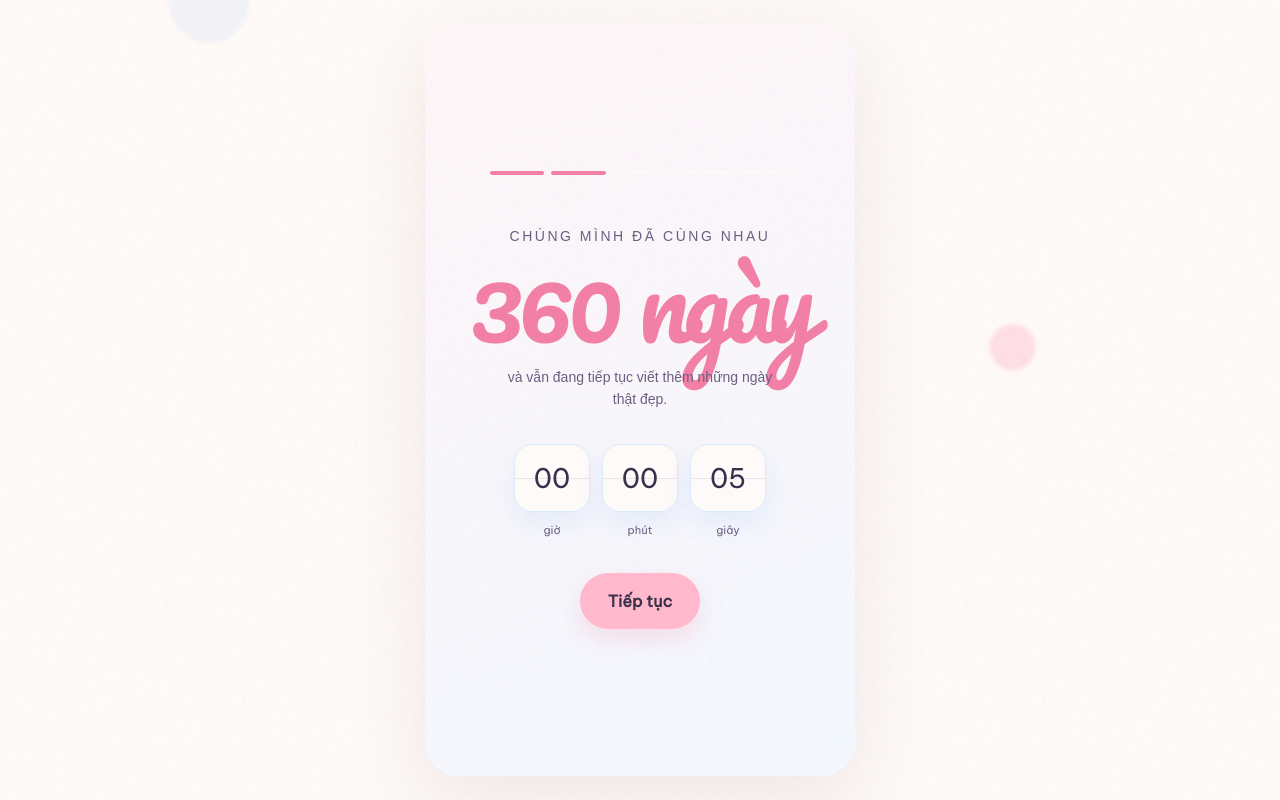
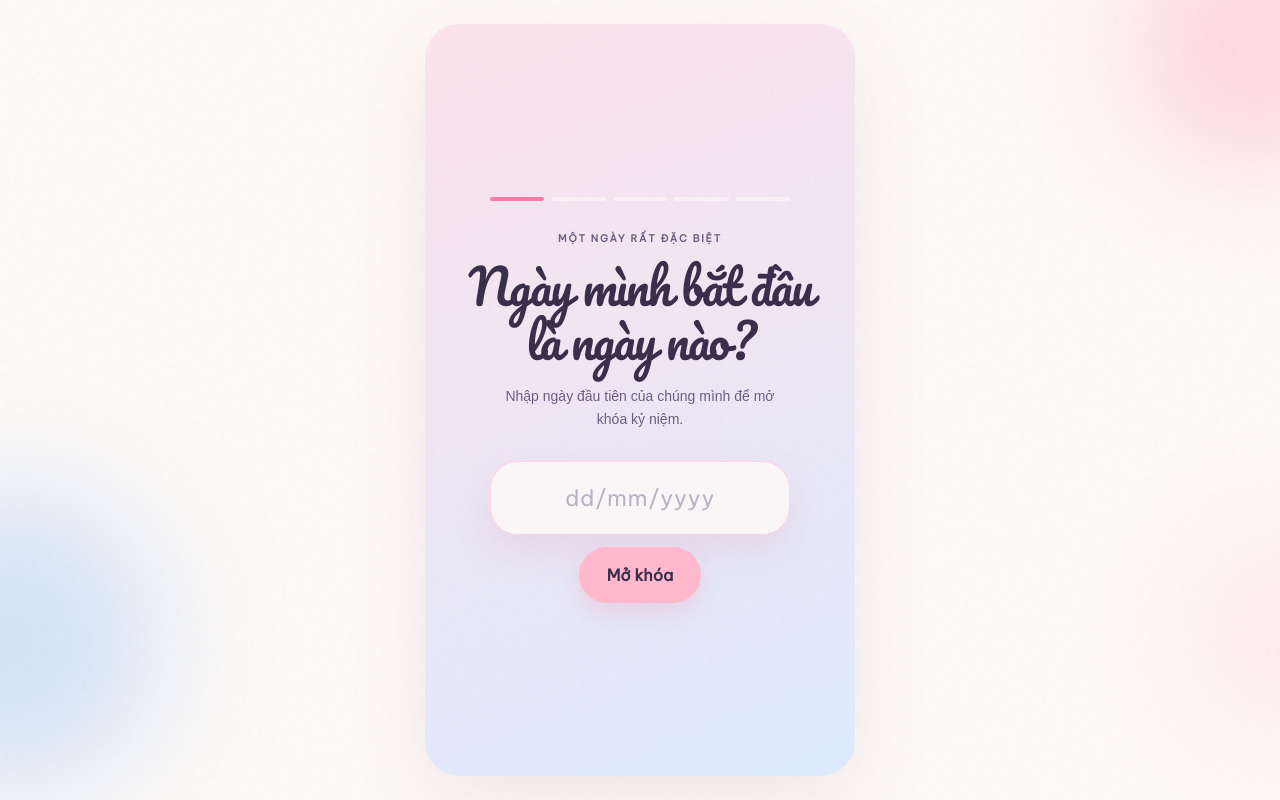
Before and after one commit to boppyorca/anniversary-web-app-design, a Next.js app: page / in a window 1280 px wide. Built offline with nearby package versions, Linux system fonts and the light colour scheme; a web font is replaced by a local one.

Commit message:
Restore message ko6zHWDrFa0xt7bXdBBwmUaN5bekYNQS
V0-Chat-Id: hITq9OJbrHM

```diff
--- a/app/globals.css
+++ b/app/globals.css
@@ -45,22 +45,3 @@ button { cursor:pointer; }
 .sr-only { position:absolute; width:1px; height:1px; padding:0; margin:-1px; overflow:hidden; clip:rect(0,0,0,0); white-space:nowrap; border:0; }
 @media (prefers-reduced-motion:reduce) { *,*::before,*::after { animation-duration:.01ms!important; animation-iteration-count:1!important; transition-duration:.01ms!important; scroll-behavior:auto!important; } }
 @media (min-width:600px) { .gate-shell { min-height:calc(100svh - 48px); margin:24px auto; width:min(100% - 48px,430px); border-radius:34px; box-shadow:0 24px 80px rgba(130,85,110,.12); } }
-.counter-shell { min-height:100svh; overflow:hidden; isolation:isolate; position:relative; display:grid; place-items:center; padding:28px 20px; background:linear-gradient(160deg,var(--pink-50),var(--blue-50)); font-family:var(--font-vietnam),sans-serif; }
-.counter-content { position:relative; z-index:2; display:flex; width:min(100%,430px); flex-direction:column; align-items:center; gap:34px; text-align:center; }
-.counter-content > .progress-segments { width:100%; max-width:300px; }
-.counter-heading { display:flex; flex-direction:column; align-items:center; gap:0; }
-.counter-heading h1 { margin:0; color:var(--pink-500); font:400 clamp(70px,20vw,104px)/.98 var(--font-pacifico),cursive; letter-spacing:-.065em; }
-.counter-heading h1 span { display:inline-block; min-width:1.15em; }
-.counter-heading p { max-width:275px; margin:17px 0 0; color:var(--ink-soft); font:400 14px/1.55 var(--font-playpen),cursive; }
-.counter-clock { display:flex; align-items:flex-start; gap:12px; }
-.counter-unit { display:flex; min-width:76px; flex-direction:column; align-items:center; gap:10px; }
-.flip-cell { position:relative; display:grid; width:76px; height:68px; place-items:center; overflow:hidden; border:1px solid color-mix(in srgb,var(--blue-300) 48%,white); border-radius:18px; background:color-mix(in srgb,var(--cream) 78%,transparent); box-shadow:0 12px 25px rgba(110,166,230,.12); color:var(--ink); font:500 27px/1 var(--font-vietnam),sans-serif; }
-.flip-cell::after { position:absolute; top:50%; right:0; left:0; height:1px; background:color-mix(in srgb,var(--ink-soft) 14%,transparent); content:''; }
-.counter-label { color:var(--ink-soft); font-size:11px; }
-.counter-action { min-height:56px; }
-.drift-circle { position:fixed; z-index:-1; border-radius:999px; filter:blur(2px); opacity:.48; pointer-events:none; animation:drift-up 18s linear infinite; }
-.drift-circle-pink { width:46px; height:46px; right:20%; bottom:-55px; background:var(--pink-300); animation-delay:-4s; }
-.drift-circle-blue { width:70px; height:70px; left:12%; bottom:-80px; background:var(--blue-300); animation-delay:-11s; }
-.drift-circle-cream { width:28px; height:28px; right:7%; bottom:-30px; background:var(--cream); animation-delay:-15s; }
-@keyframes drift-up { 0% { transform:translate3d(0,0,0) scale(.8); opacity:0; } 15% { opacity:.5; } 80% { opacity:.38; } 100% { transform:translate3d(22px,-115vh,0) scale(1.18); opacity:0; } }
-@media (min-width:600px) { .counter-shell { min-height:calc(100svh - 48px); margin:24px auto; width:min(100% - 48px,430px); border-radius:34px; box-shadow:0 24px 80px rgba(130,85,110,.12); } }
--- a/app/page.tsx
+++ b/app/page.tsx
@@ -1,6 +1,6 @@
 'use client'
 
-import { useEffect, useState } from 'react'
+import { useState } from 'react'
 import { motion, useReducedMotion } from 'framer-motion'
 import { Be_Vietnam_Pro, Pacifico, Playpen_Sans } from 'next/font/google'
 
@@ -43,67 +43,47 @@ export function BottomSheet({ onClose }: { onClose: () => void }) {
   return <div role="dialog" aria-modal="true" className="bottom-sheet"><button onClick={onClose}>Đóng</button></div>
 }
 
-function FlipCell({ value, label }: { value: string; label: string }) {
-  return (
-    <div className="counter-unit">
-      <div className="flip-cell" aria-label={`${value} ${label}`}><span>{value}</span></div>
-      <span className="counter-label">{label}</span>
-    </div>
-  )
-}
-
 export default function Page() {
-  const [days, setDays] = useState(0)
-  const [elapsed, setElapsed] = useState(0)
+  const [date, setDate] = useState('')
+  const [status, setStatus] = useState<'idle' | 'wrong' | 'success'>('idle')
   const reduceMotion = useReducedMotion()
 
-  useEffect(() => {
-    if (reduceMotion) {
-      setDays(360)
-      return
-    }
-    let frame = 0
-    const started = performance.now()
-    const count = (now: number) => {
-      const progress = Math.min((now - started) / 1800, 1)
-      setDays(Math.round(360 * (1 - Math.pow(1 - progress, 3))))
-      if (progress < 1) frame = requestAnimationFrame(count)
-    }
-    frame = requestAnimationFrame(count)
-    return () => cancelAnimationFrame(frame)
-  }, [reduceMotion])
-
-  useEffect(() => {
-    const timer = window.setInterval(() => setElapsed((value) => value + 1), 1000)
-    return () => window.clearInterval(timer)
-  }, [])
-
-  const hours = String(Math.floor(elapsed / 3600) % 24).padStart(2, '0')
-  const minutes = String(Math.floor(elapsed / 60) % 60).padStart(2, '0')
-  const seconds = String(elapsed % 60).padStart(2, '0')
-  const complete = days === 360
+  function unlock() {
+    if (date.trim() === '14/02/2024') setStatus('success')
+    else setStatus('wrong')
+  }
 
   return (
-    <main className={`${pacifico.variable} ${playpen.variable} ${vietnam.variable} counter-shell`}>
-      <div className="drift-circle drift-circle-pink" aria-hidden="true" />
-      <div className="drift-circle drift-circle-blue" aria-hidden="true" />
-      <div className="drift-circle drift-circle-cream" aria-hidden="true" />
+    <main className={`${pacifico.variable} ${playpen.variable} ${vietnam.variable} gate-shell ${status === 'success' ? 'gate-success' : ''}`}>
+      <div className="blob blob-pink" aria-hidden="true" />
+      <div className="blob blob-blue" aria-hidden="true" />
+      <div className="blob blob-pink-secondary" aria-hidden="true" />
       <div className="grain" aria-hidden="true" />
-      <section className="counter-content" aria-labelledby="counter-title">
-        <ProgressSegments active={2} total={5} />
-        <div className="counter-heading">
-          <p className="eyebrow">CHÚNG MÌNH ĐÃ CÙNG NHAU</p>
-          <h1 id="counter-title"><span>{days}</span> ngày</h1>
-          <p>và vẫn đang tiếp tục viết thêm những ngày thật đẹp.</p>
+      <section className="gate-content" aria-labelledby="gate-title">
+        <ProgressSegments active={1} total={5} />
+        <div className="gate-heading">
+          <p className="eyebrow">MỘT NGÀY RẤT ĐẶC BIỆT</p>
+          <h1 id="gate-title">Ngày mình bắt đầu là ngày nào?</h1>
+          <p className="gate-hint">Nhập ngày đầu tiên của chúng mình để mở khóa kỷ niệm.</p>
         </div>
-        <div className="counter-clock" aria-label={`${hours} giờ, ${minutes} phút, ${seconds} giây`}>
-          <FlipCell value={hours} label="giờ" />
-          <FlipCell value={minutes} label="phút" />
-          <FlipCell value={seconds} label="giây" />
-        </div>
-        <motion.div className="counter-action" initial={false} animate={{ opacity: complete ? 1 : 0, y: complete ? 0 : 12 }} transition={{ type: 'spring', stiffness: 170, damping: 22 }}>
-          <Button onClick={() => undefined}>Tiếp tục</Button>
-        </motion.div>
+        <form className={`gate-form ${status === 'wrong' ? 'is-wrong' : ''} ${status === 'success' ? 'is-success' : ''}`} onSubmit={(event) => { event.preventDefault(); unlock() }}>
+          <label className="date-field">
+            <span className="sr-only">Ngày bắt đầu, định dạng ngày tháng năm</span>
+            <input
+              aria-describedby={status === 'wrong' ? 'date-error' : undefined}
+              aria-invalid={status === 'wrong'}
+              autoComplete="off"
+              inputMode="numeric"
+              maxLength={10}
+              placeholder="dd/mm/yyyy"
+              value={date}
+              onChange={(event) => { setDate(event.target.value); if (status === 'wrong') setStatus('idle') }}
+            />
+          </label>
+          {status === 'wrong' && <p id="date-error" className="date-error" role="alert">Chưa đúng rồi, thử lại nhé</p>}
+          {status !== 'success' && <Button type="submit">Mở khóa</Button>}
+        </form>
+        {status === 'success' && <motion.p className="success-message" initial={reduceMotion ? false : { opacity: 0, y: 10 }} animate={{ opacity: 1, y: 0 }} transition={{ type: 'spring', stiffness: 180, damping: 22 }}>Đúng rồi. Mình cùng bước tiếp nhé.</motion.p>}
       </section>
     </main>
   )
```
